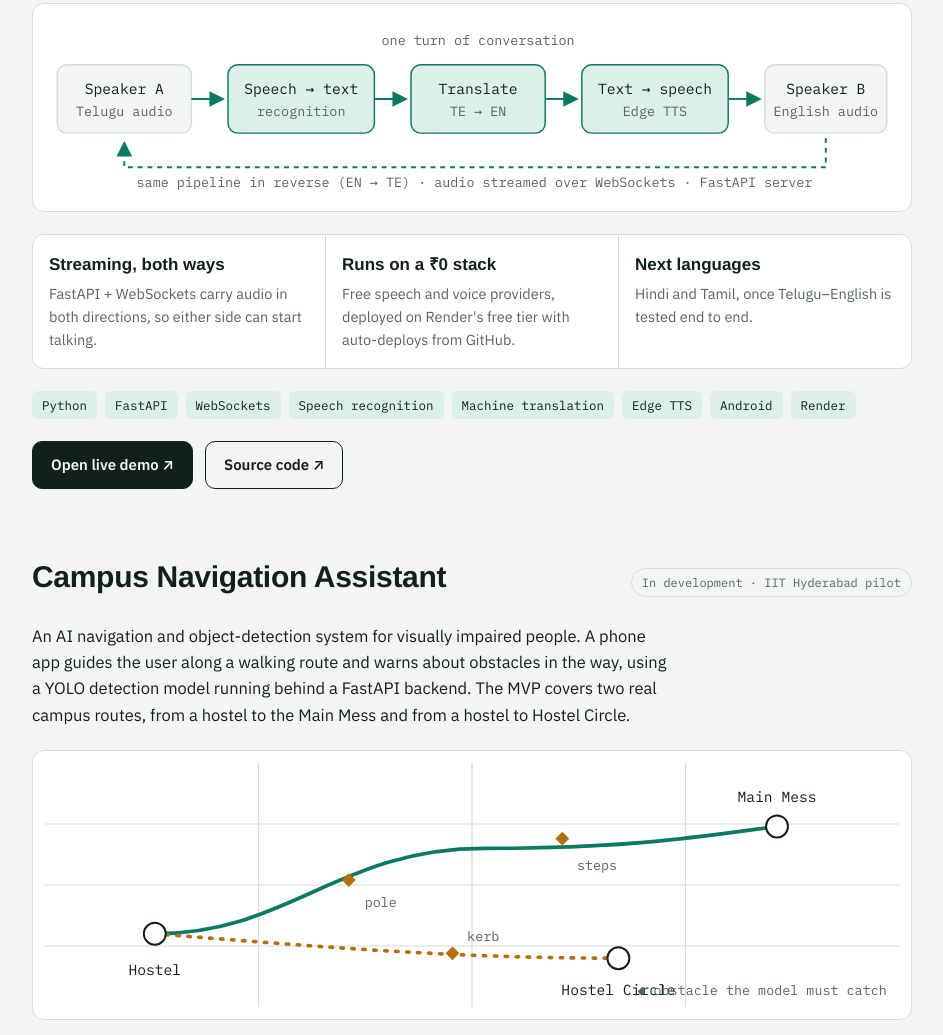
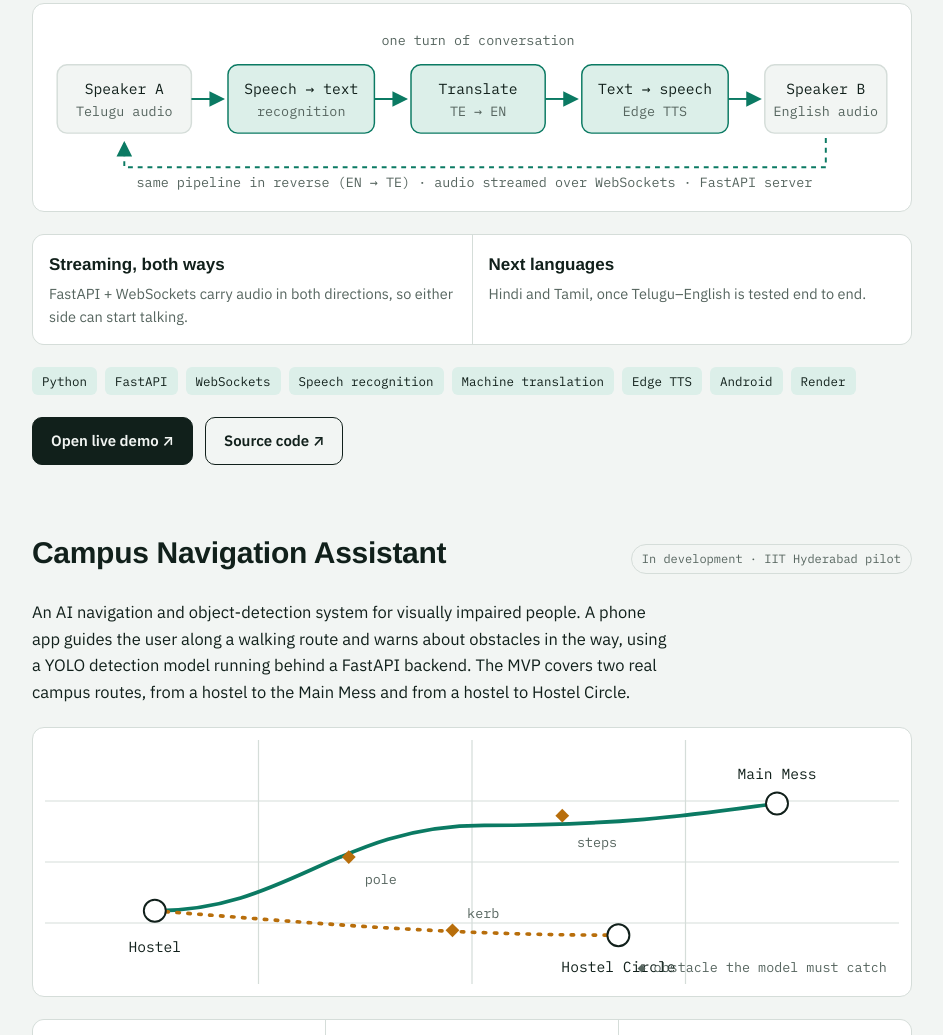
Before and after one commit to pranavanish2004/pranavanish2004.github.io, a plain HTML site: page index.html in a window 1280 px wide. Shown: the part 1215-2250 px from the top of the page, without its empty margins (168-1111 px from the left). Drawn offline with Linux system fonts and the light colour scheme; a web font is replaced by a local one.

Commit message:
Update index.html

```diff
--- a/index.html
+++ b/index.html
@@ -205,7 +205,7 @@ footer{padding-block:32px 48px;font-family:var(--mono);font-size:12px;color:var(
       </div>
       <div class="facts">
         <div><strong>Streaming, both ways</strong><p>FastAPI + WebSockets carry audio in both directions, so either side can start talking.</p></div>
-        <div><strong>Runs on a ₹0 stack</strong><p>Free speech and voice providers, deployed on Render's free tier with auto-deploys from GitHub.</p></div>
+
         <div><strong>Next languages</strong><p>Hindi and Tamil, once Telugu–English is tested end to end.</p></div>
       </div>
       <div class="stack"><span>Python</span><span>FastAPI</span><span>WebSockets</span><span>Speech recognition</span><span>Machine translation</span><span>Edge TTS</span><span>Android</span><span>Render</span></div>
```
